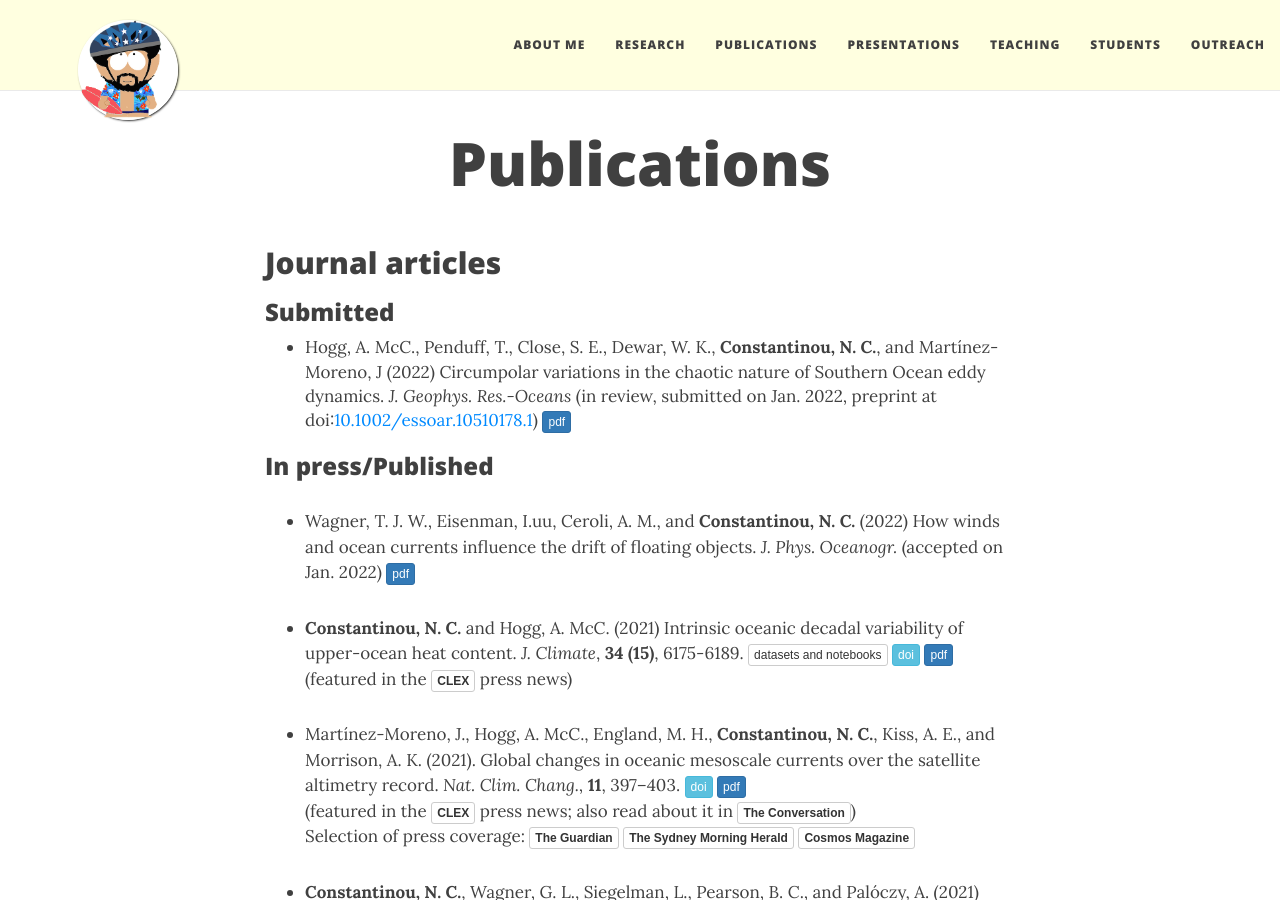
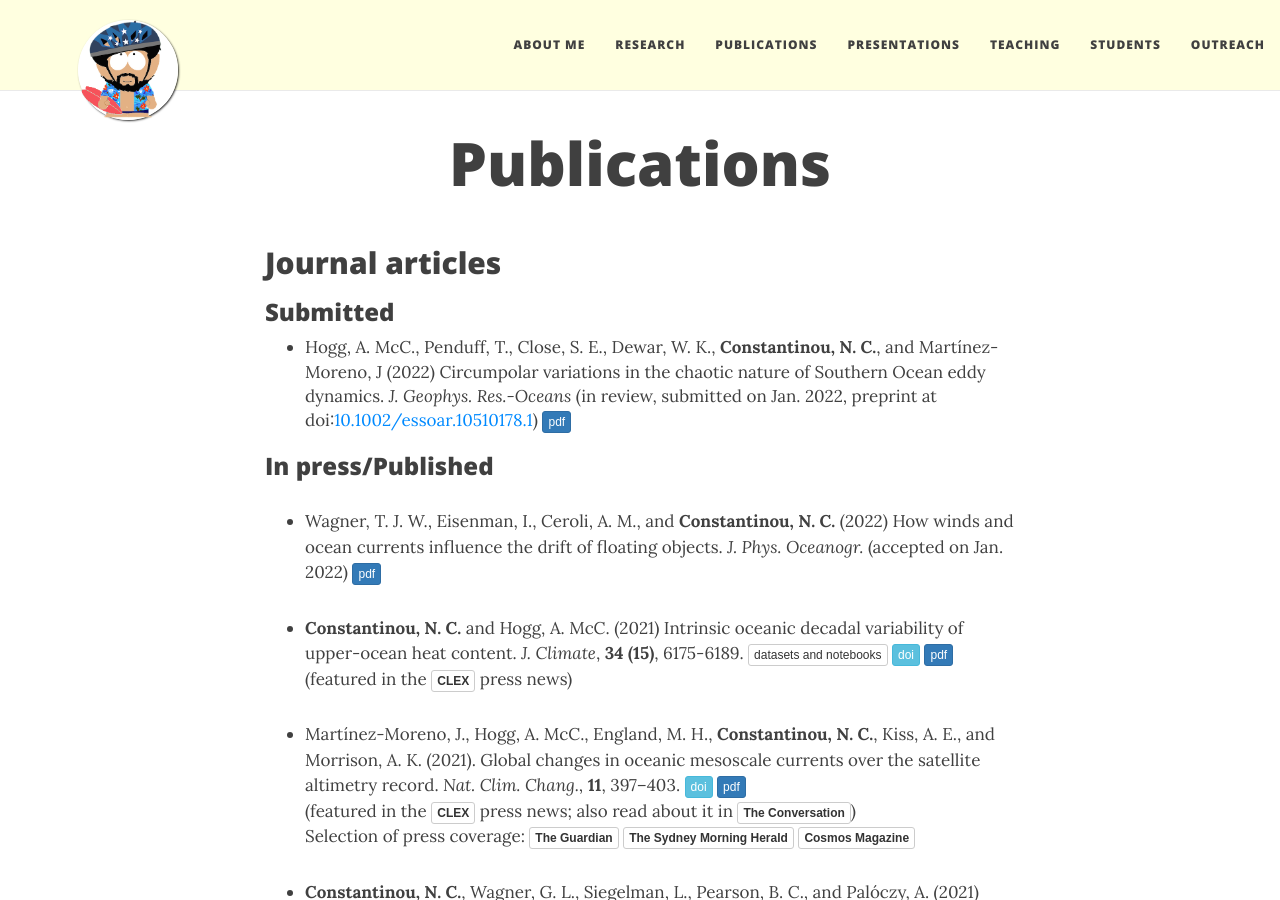
Before and after one commit to navidcy/navidcy.github.io, a Jekyll site: the page built from publications.md, in a window 1280 px wide and 900 px high. Built offline with Jekyll 4.4.1, drawn with Linux system fonts in a browser that asks for light colours; nearby versions of some CDN libraries; comment, search, counter and statistics services are not loaded.

Commit message:
it's Ian

```diff
--- a/publications.md
+++ b/publications.md
@@ -21,7 +21,7 @@
 
 ### In press/Published
 
-- Wagner, T. J. W., Eisenman, I.uu, Ceroli, A. M., and **Constantinou, N. C.** (2022) How winds and ocean currents influence the drift of floating objects. _J. Phys. Oceanogr._ (accepted on Jan. 2022) [<span class="btn btn-primary btn-xs{{end}}" style="font-family:sans-serif;">pdf</span>][objectdrift]
+- Wagner, T. J. W., Eisenman, I., Ceroli, A. M., and **Constantinou, N. C.** (2022) How winds and ocean currents influence the drift of floating objects. _J. Phys. Oceanogr._ (accepted on Jan. 2022) [<span class="btn btn-primary btn-xs{{end}}" style="font-family:sans-serif;">pdf</span>][objectdrift]
 
 - **Constantinou, N. C.** and  Hogg, A. McC. (2021) Intrinsic oceanic decadal variability of upper-ocean heat content. _J. Climate_, **34 (15)**, 6175-6189. [<span class="btn btn-default btn-xs{{end}}" style="font-family:sans-serif;">datasets and notebooks</span>][JClimateUOHC-repo]{:target="_blank"} [<span class="btn btn-info btn-xs{{end}}" style="font-family:sans-serif;">doi</span>][intrinsic-ocean-var-doi]{:target="_blank"} [<span class="btn btn-primary btn-xs{{end}}" style="font-family:sans-serif;">pdf</span>][intrinsic-ocean-var] <span align="right" class='altmetric-embed' data-badge-type="2" data-condensed="true" data-hide-less-than="2" data-doi="10.1175/JCLI-D-20-0962.1"></span> <br/>
 (featured in the [<span class="btn btn-default btn-xs{{end}}" style="font-family:sans-serif;"><b>CLEX</b></span>][JClimateUOHC-clexbrief]{:target="_blank"} press news)
```
